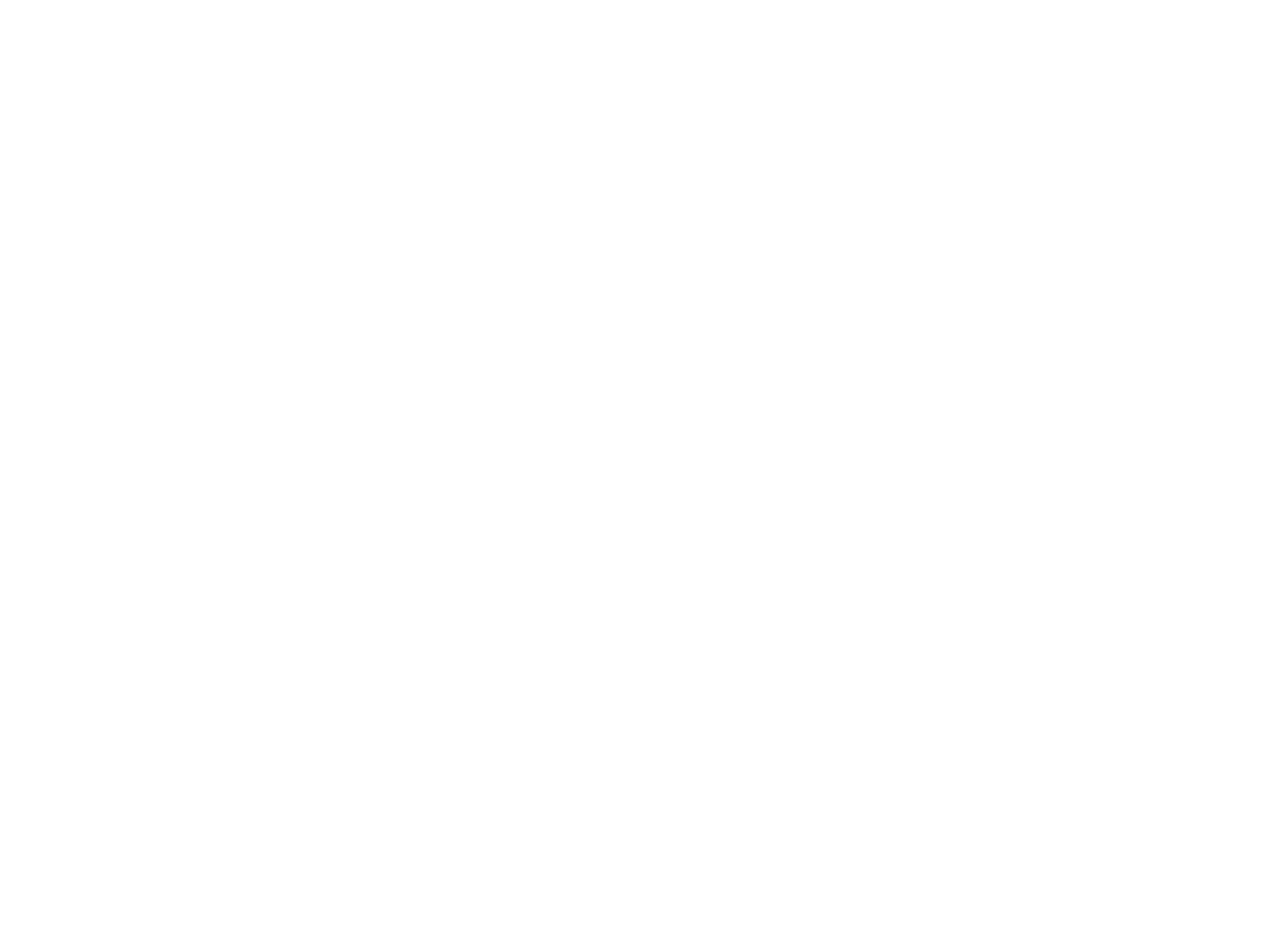
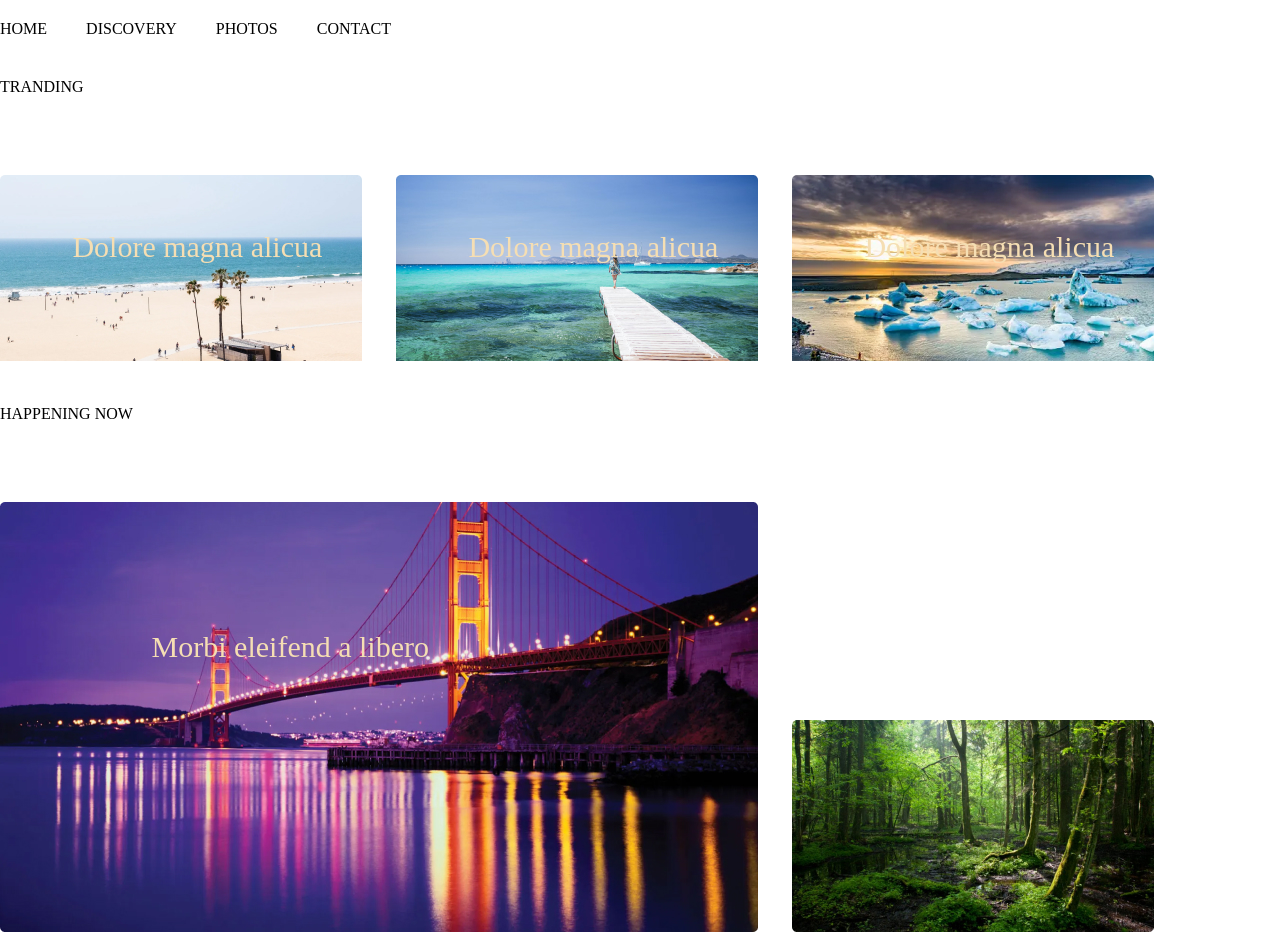
Before and after one commit to mamuli111/lec-6, a plain HTML site: page index.html in a window 1280 px wide. Before the commit the page ends 800 px from the top, so only its background shows below. Drawn offline with Linux system fonts and the light colour scheme.

Commit message:
samusao dey 1

```diff
--- a/index.html
+++ b/index.html
@@ -3,9 +3,75 @@
 <head>
 	<meta charset="utf-8">
 	<meta name="viewport" content="width=device-width, initial-scale=1">
-	<title>may firs peij</title>
+	<link rel="stylesheet" type="text/css" href="styles/reset.css">
+	<link rel="stylesheet" type="text/css" href="styles/style.css">
+	<title>lec-6</title>
 </head>
 <body>
+	<header>
+		<div class="main">
+			<nav>
+			 <ul>
+              <li> HOME</li>
+              <li>DISCOVERY</li>
+              <li>PHOTOS</li>
+              <li>CONTACT</li>
+
+            </nav>
+			  </ul>
+		</div>
+	</header>
+     <h1>TRANDING</h1>
+     <section class="fdf">
+     	     <div>
+     	     	<div class="perent">
+     	     	    <img src="images/moi.jpg">
+                    <h2>Dolore magna alicua</h2>
+                </div>
+     	     </div>
+
+     </section>
+        <section class="fdf">
+     	     <div>
+     	     	<div class="perent">
+     	     	    <img src="images/mk.jpg">
+                    <h2>Dolore magna alicua</h2>
+                </div>
+     	     </div>
+
+     </section>
+      <section class="fdf">
+     	     <div>
+     	     	<div class="perent">
+     	     	    <img src="images/hg.jpg">
+                    <h2>Dolore magna alicua</h2>
+                </div>
+     	     </div>
+
+     </section>
+
+    <h1>HAPPENING NOW</h1>
+
+
+               <section class="fdf">
+     	     <div>
+     	     	<div class="perent">
+     	     	    <img src="images/hhh.jpg">
+                    <h2>Morbi eleifend a libero</h2>
+                </div>
+     	     </div>
+
+            </section>
+
+              <section class="fdf">
+     	     <div>
+     	     	<div class="perent">
+     	     	    <img class="gf" src="images/ok.jpg">
+
+                </div>
+     	     </div>
+
+            </section>
 
 </body>
 </html>
--- /dev/null
+++ b/styles/reset.css
@@ -0,0 +1,50 @@
+html, body, div, span, applet, object, iframe,
+h1, h2, h3, h4, h5, h6, p, blockquote, pre,
+a, abbr, acronym, address, big, cite, code,
+del, dfn, em, img, ins, kbd, q, s, samp,
+small, strike, strong, sub, sup, tt, var,
+b, u, i, center,
+dl, dt, dd, ol, ul, li,
+fieldset, form, label, legend,
+table, caption, tbody, tfoot, thead, tr, th, td,
+article, aside, canvas, details, embed,
+figure, figcaption, footer, header, hgroup,
+menu, nav, output, ruby, section, summary,
+time, mark, audio, video {
+	margin: 0;
+	padding: 0;
+	border: 0;
+	font-size: 100%;
+	font: inherit;
+	vertical-align: baseline;
+}
+/* HTML5 display-role reset for older browsers */
+article, aside, details, figcaption, figure,
+footer, header, hgroup, menu, nav, section {
+	display: block;
+}
+body {
+	line-height: 1;
+}
+ol, ul {
+	list-style: none;
+}
+blockquote, q {
+	quotes: none;
+}
+blockquote:before, blockquote:after,
+q:before, q:after {
+	content: '';
+	content: none;
+}
+table {
+	border-collapse: collapse;
+	border-spacing: 0;
+}
+
+a {
+    text-decoration: none;
+ }
+* {
+    box-sizing: border-box;
+ }
--- a/styles/style.css
+++ b/styles/style.css
@@ -0,0 +1,38 @@
+nav{
+	display: inline-block;
+}
+li{
+	display: inline-block;
+	margin-right: 35px;
+	margin-top: 21px;
+	color: black;
+}
+h1{
+
+    margin-top: 42px;
+}
+.fdf{
+	display: inline-block;
+	margin-top: 80px;
+}
+
+.perent {
+	display: inline-block;
+	position: relative;
+   margin-right: 30px;
+}
+h2 {
+    font-size: 30px;
+    color:wheat;
+    position: absolute;
+    top: 30%;
+    left: 20%;
+
+
+}
+.gf{
+
+
+
+
+}
```
Also changed, not shown: images/hg.jpg (added), images/hhh.jpg (added), images/mk.jpg (added), images/moi.jpg (added), images/nm.jpg (added), images/ok.jpg (added).
